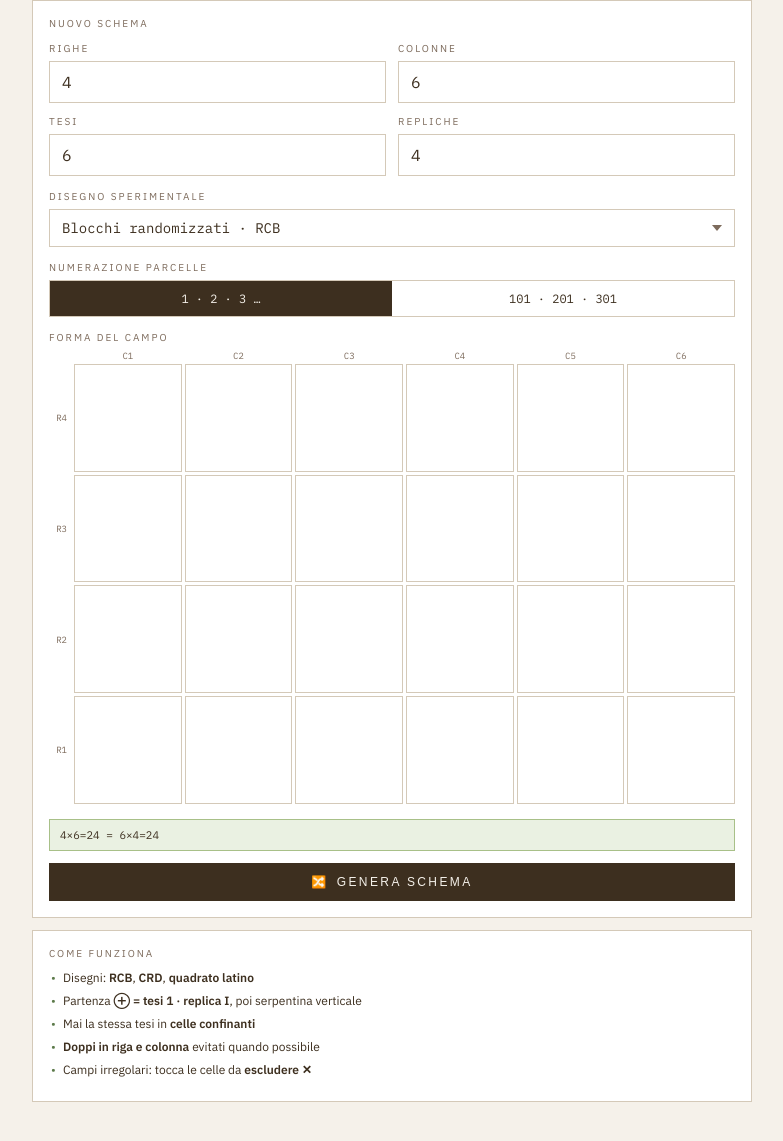
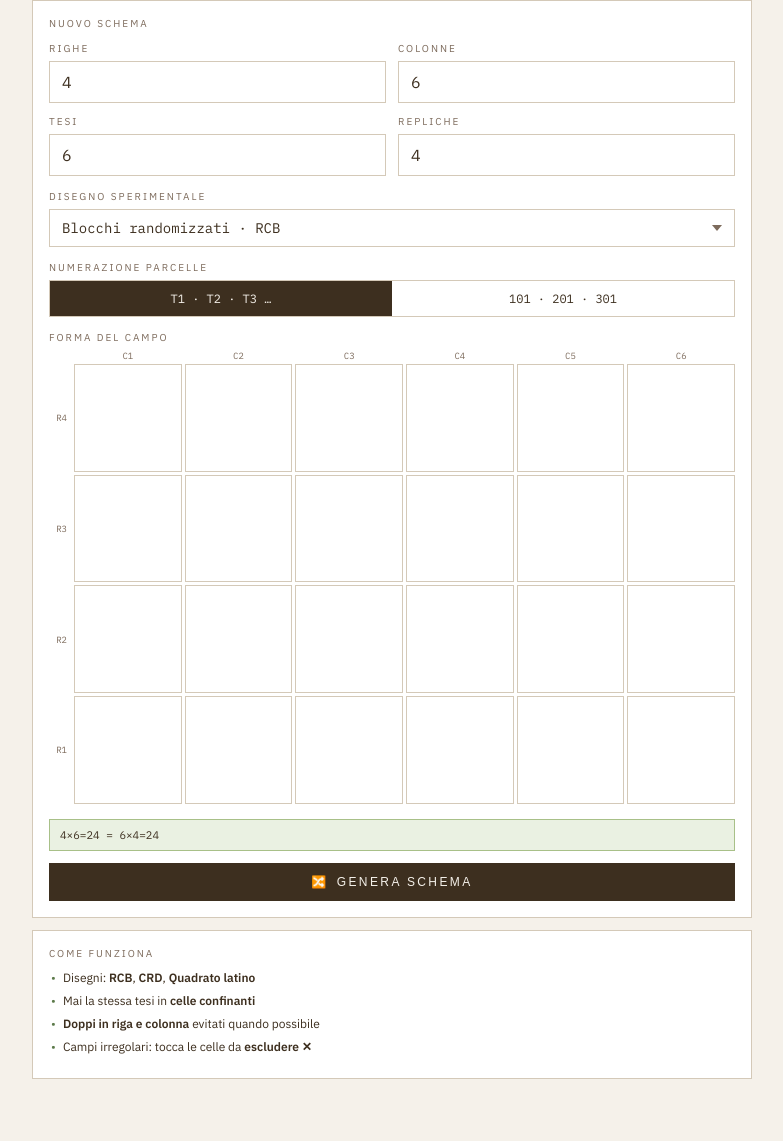
Before and after one commit to alessandroazzurretti-web/sagea-tool, a plain HTML site: page schemi-blocchi.html in a window 1280 px wide. Shown: the part 95-1236 px from the top of the page, without its empty margins (248-1031 px from the left). Drawn offline with Linux system fonts and the light colour scheme.

Commit message:
Update schemi-blocchi.html

```diff
--- a/schemi-blocchi.html
+++ b/schemi-blocchi.html
@@ -601,7 +601,7 @@
 
     <label class="label" style="margin-top:14px;">Numerazione parcelle</label>
     <div class="seg">
-      <button type="button" id="num-seq" class="active" onclick="setNumbering('seq')">1 · 2 · 3 …</button>
+      <button type="button" id="num-seq" class="active" onclick="setNumbering('seq')">T1 · T2 · T3 …</button>
       <button type="button" id="num-arm" onclick="setNumbering('arm')">101 · 201 · 301</button>
     </div>
 
@@ -657,8 +657,7 @@
   <div id="intro" class="card intro">
     <div class="label">Come funziona</div>
     <ul style="margin-top:10px;">
-      <li>Disegni: <strong>RCB</strong>, <strong>CRD</strong>, <strong>quadrato latino</strong></li>
-      <li>Partenza <strong>⊕ = tesi 1 · replica I</strong>, poi serpentina verticale</li>
+      <li>Disegni: <strong>RCB</strong>, <strong>CRD</strong>, <strong>Quadrato latino</strong></li>
       <li>Mai la stessa tesi in <strong>celle confinanti</strong></li>
       <li><strong>Doppi in riga e colonna</strong> evitati quando possibile</li>
       <li>Campi irregolari: tocca le celle da <strong>escludere ✕</strong></li>
```
